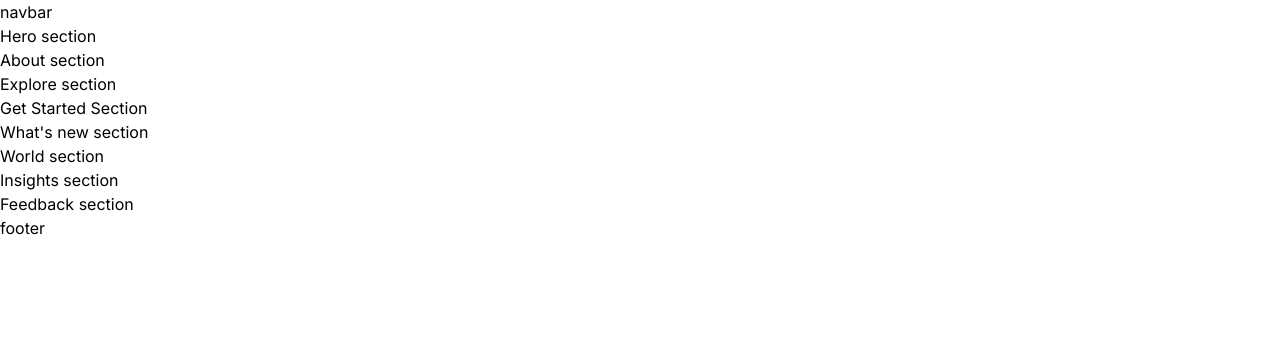
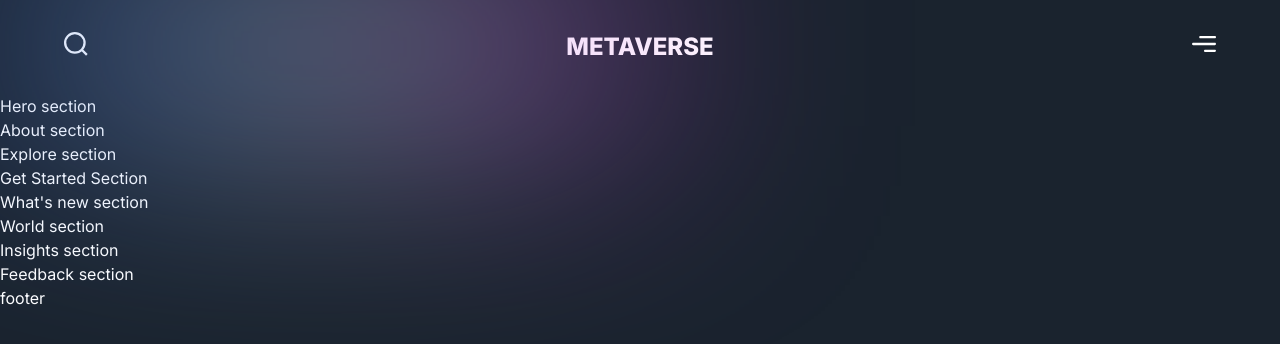
Before and after one commit to talarys/metaverse, a Next.js app: page / in a window 1280 px wide. Shown: the top 344 px of the page. Built offline with nearby package versions, Linux system fonts and the light colour scheme.

Commit message:
Finished Navbar

```diff
--- a/app/page.js
+++ b/app/page.js
@@ -13,7 +13,7 @@ import { Footer, Navbar } from '../components'
 
 export default function Home() {
   return (
-    <main>
+    <main className='bg-primary-black overflow-hidden h-screen text-white'>
       <Navbar />
       <Hero />
       <About />
--- a/components/Navbar.jsx
+++ b/components/Navbar.jsx
@@ -1,3 +1,33 @@
-const Navbar = () => <nav>navbar</nav>
+'use client'
+
+import { motion } from 'framer-motion'
+
+import { navVariants } from '@/utils/motion'
+
+const Navbar = () => {
+  return (
+    <motion.nav
+      variants={navVariants}
+      initial='hidden'
+      whileInView='show'
+      className='xPaddings py-8 relative'
+    >
+      <div className='absolute w-[50%] inset-0 gradient-01' />
+      <div className='innerWidth mx-auto flex justify-between gap-8'>
+        <img
+          src='/search.svg'
+          alt='search'
+          className='w-[24px] h-[24px] object-contain'
+        />
+        <h2 className='font-extrabold text-[24px] leading-[30px]'>METAVERSE</h2>
+        <img
+          src='/menu.svg'
+          alt='menu'
+          className='w-[24px] h-[24px] object-contain'
+        />
+      </div>
+    </motion.nav>
+  )
+}
 
 export default Navbar
--- a/package.json
+++ b/package.json
@@ -12,6 +12,7 @@
     "autoprefixer": "10.4.14",
     "eslint": "8.45.0",
     "eslint-config-next": "13.4.12",
+    "framer-motion": "^10.15.0",
     "next": "13.4.12",
     "postcss": "8.4.27",
     "react": "18.2.0",
--- a/tailwind.config.js
+++ b/tailwind.config.js
@@ -7,10 +7,9 @@ module.exports = {
   ],
   theme: {
     extend: {
-      backgroundImage: {
-        'gradient-radial': 'radial-gradient(var(--tw-gradient-stops))',
-        'gradient-conic':
-          'conic-gradient(from 180deg at 50% 50%, var(--tw-gradient-stops))',
+      colors: {
+        'primary-black': '#1A232E',
+        'secondary-white': '#c7c7c7',
       },
     },
   },
--- /dev/null
+++ b/utils/motion.js
@@ -0,0 +1,161 @@
+export const navVariants = {
+  hidden: {
+    opacity: 0,
+    y: -50,
+    transition: {
+      type: 'spring',
+      stiffness: 300,
+      damping: 140,
+    },
+  },
+  show: {
+    opacity: 1,
+    y: 0,
+    transition: {
+      type: 'spring',
+      stiffness: 80,
+      delay: 1,
+    },
+  },
+};
+
+export const slideIn = (direction, type, delay, duration) => ({
+  hidden: {
+    x: direction === 'left' ? '-100%' : direction === 'right' ? '100%' : 0,
+    y: direction === 'up' ? '100%' : direction === 'down' ? '100%' : 0,
+  },
+  show: {
+    x: 0,
+    y: 0,
+    transition: {
+      type,
+      delay,
+      duration,
+      ease: 'easeOut',
+    },
+  },
+});
+
+export const staggerContainer = (staggerChildren, delayChildren) => ({
+  hidden: {},
+  show: {
+    transition: {
+      staggerChildren,
+      delayChildren,
+    },
+  },
+});
+
+export const textVariant = (delay) => ({
+  hidden: {
+    y: 50,
+    opacity: 0,
+  },
+  show: {
+    y: 0,
+    opacity: 1,
+    transition: {
+      type: 'spring',
+      duration: 1.25,
+      delay,
+    },
+  },
+});
+
+export const textContainer = {
+  hidden: {
+    opacity: 0,
+  },
+  show: (i = 1) => ({
+    opacity: 1,
+    transition: { staggerChildren: 0.1, delayChildren: i * 0.1 },
+  }),
+};
+
+export const textVariant2 = {
+  hidden: {
+    opacity: 0,
+    y: 20,
+  },
+  show: {
+    opacity: 1,
+    y: 0,
+    transition: {
+      type: 'tween',
+      ease: 'easeIn',
+    },
+  },
+};
+
+export const fadeIn = (direction, type, delay, duration) => ({
+  hidden: {
+    x: direction === 'left' ? 100 : direction === 'right' ? -100 : 0,
+    y: direction === 'up' ? 100 : direction === 'down' ? -100 : 0,
+    opacity: 0,
+  },
+  show: {
+    x: 0,
+    y: 0,
+    opacity: 1,
+    transition: {
+      type,
+      delay,
+      duration,
+      ease: 'easeOut',
+    },
+  },
+});
+
+export const planetVariants = (direction) => ({
+  hidden: {
+    x: direction === 'left' ? '-100%' : '100%',
+    rotate: 120,
+  },
+  show: {
+    x: 0,
+    rotate: 0,
+    transition: {
+      type: 'spring',
+      duration: 1.8,
+      delay: 0.5,
+    },
+  },
+});
+
+export const zoomIn = (delay, duration) => ({
+  hidden: {
+    scale: 0,
+    opacity: 0,
+  },
+  show: {
+    scale: 1,
+    opacity: 1,
+    transition: {
+      type: 'tween',
+      delay,
+      duration,
+      ease: 'easeOut',
+    },
+  },
+});
+
+export const footerVariants = {
+  hidden: {
+    opacity: 0,
+    y: 50,
+    transition: {
+      type: 'spring',
+      stiffness: 300,
+      damping: 140,
+    },
+  },
+  show: {
+    opacity: 1,
+    y: 0,
+    transition: {
+      type: 'spring',
+      stiffness: 80,
+      delay: 0.5,
+    },
+  },
+};
```
Also changed, not shown: .eslintrc.json, 1 other file (tests, documents, lock files or other folders).
